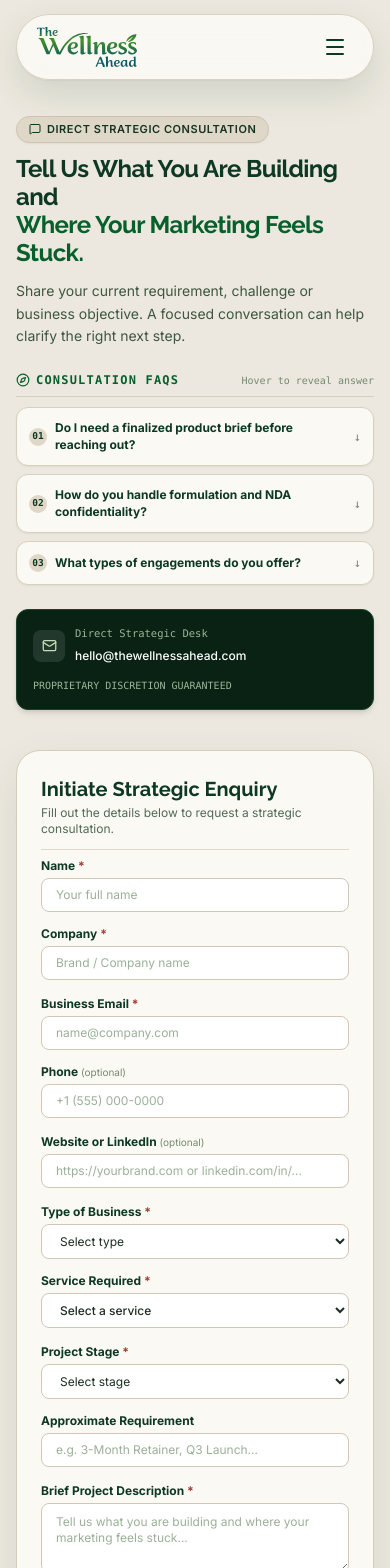
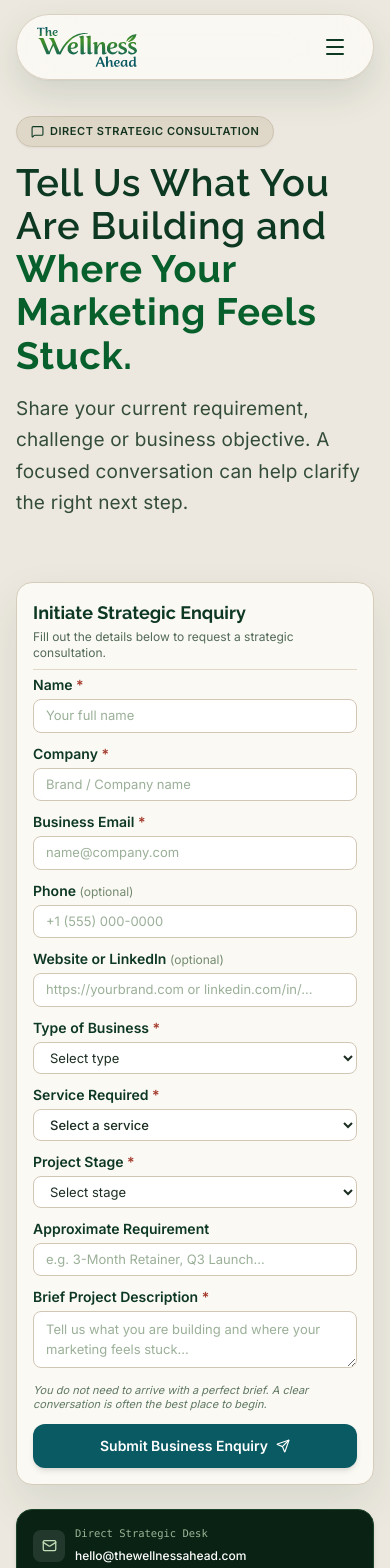
Before and after one commit to CybershieldGit/the-wellness-ahead, a Next.js app: page /contact in a window 390 px wide. Shown: the top 1568 px of the page. Built offline with nearby package versions, Linux system fonts and the light colour scheme; a web font is replaced by a local one.

Commit message:
made insights , sabout us, contat page responsive

```diff
--- a/app/contact/page.js
+++ b/app/contact/page.js
@@ -138,16 +138,16 @@ function LeadCaptureForm() {
   };
 
   return (
-    <div className="bg-[#fbf9f4] border border-[#d6ccba] rounded-3xl p-6 sm:p-7 xl:p-8 shadow-[0_18px_45px_rgba(13,56,34,0.09)]">
+    <div className="bg-[#fbf9f4] border border-[#d6ccba] rounded-2xl sm:rounded-3xl p-4 sm:p-6 xl:p-7 shadow-[0_18px_45px_rgba(13,56,34,0.09)]">
       {submitted ? (
-        <div className="py-12 text-center flex flex-col items-center justify-center animate-fade-in">
-          <div className="w-14 h-14 rounded-full bg-[#0d3822] text-[#c5deb9] flex items-center justify-center mb-5 shadow-md">
-            <CheckCircle2 size={32} />
+        <div className="py-10 text-center flex flex-col items-center justify-center animate-fade-in">
+          <div className="w-12 h-12 rounded-full bg-[#0d3822] text-[#c5deb9] flex items-center justify-center mb-4 shadow-md">
+            <CheckCircle2 size={28} />
           </div>
-          <h3 className="font-raleway text-2xl font-bold text-[#0d3822] mb-2">
+          <h3 className="font-raleway text-xl sm:text-2xl font-bold text-[#0d3822] mb-1.5">
             Enquiry Received.
           </h3>
-          <p className="text-sm text-[#3e5642] max-w-sm mx-auto leading-relaxed mb-6">
+          <p className="text-xs sm:text-sm text-[#3e5642] max-w-sm mx-auto leading-relaxed mb-5">
             Thank you for reaching out. A senior strategist will review your business context and connect with you within 24–48 hours.
           </p>
           <button
@@ -166,16 +166,16 @@ function LeadCaptureForm() {
                 description: ''
               });
             }}
-            className="px-6 py-2.5 rounded-xl bg-[#0A5A63] text-white text-xs font-semibold hover:bg-[#07454C] transition-colors"
+            className="px-5 py-2 rounded-xl bg-[#0A5A63] text-white text-xs font-semibold hover:bg-[#07454C] transition-colors"
           >
             Submit Another Requirement
           </button>
         </div>
       ) : (
-        <form onSubmit={handleSubmit} className="space-y-4">
+        <form onSubmit={handleSubmit} className="space-y-2.5 sm:space-y-3.5">
 
-          <div className="border-b border-[#e2d8c8] pb-3 mb-2">
-            <h3 className="font-raleway text-xl sm:text-2xl font-bold text-[#0d3822]">
+          <div className="border-b border-[#e2d8c8] pb-2 mb-1">
+            <h3 className="font-raleway text-lg sm:text-xl font-bold text-[#0d3822]">
               Initiate Strategic Enquiry
             </h3>
             <p className="text-xs text-[#526a57] mt-0.5">
@@ -184,9 +184,9 @@ function LeadCaptureForm() {
           </div>
 
           {/* Row 1: Name & Company */}
-          <div className="grid grid-cols-1 sm:grid-cols-2 gap-3.5">
+          <div className="grid grid-cols-1 sm:grid-cols-2 gap-2.5 sm:gap-3.5">
             <div>
-              <label className="block text-xs font-bold text-[#0d3822] mb-1">
+              <label className="block text-[14px] sm:text-[15px] font-semibold text-[#0d3822] mb-1">
                 Name <span className="text-[#a43b2d]">*</span>
               </label>
               <input
@@ -196,12 +196,12 @@ function LeadCaptureForm() {
                 value={formData.name}
                 onChange={handleChange}
                 placeholder="Your full name"
-                className="w-full px-3.5 py-2 rounded-lg bg-white border border-[#d2c7b5] text-[#1c2e22] placeholder-[#9bb098] text-xs focus:outline-none focus:ring-1.5 focus:ring-[#075f2c] focus:border-transparent transition-all"
+                className="w-full px-3 py-1.5 sm:py-2.5 rounded-lg sm:rounded-xl bg-white border border-[#d2c7b5] text-[#1c2e22] placeholder-[#9bb098] text-[13px] sm:text-sm focus:outline-none focus:ring-1.5 focus:ring-[#075f2c] focus:border-transparent transition-all"
               />
             </div>
 
             <div>
-              <label className="block text-xs font-bold text-[#0d3822] mb-1">
+              <label className="block text-[14px] sm:text-[15px] font-semibold text-[#0d3822] mb-1">
                 Company <span className="text-[#a43b2d]">*</span>
               </label>
               <input
@@ -211,15 +211,15 @@ function LeadCaptureForm() {
                 value={formData.company}
                 onChange={handleChange}
                 placeholder="Brand / Company name"
-                className="w-full px-3.5 py-2 rounded-lg bg-white border border-[#d2c7b5] text-[#1c2e22] placeholder-[#9bb098] text-xs focus:outline-none focus:ring-1.5 focus:ring-[#075f2c] focus:border-transparent transition-all"
+                className="w-full px-3 py-1.5 sm:py-2.5 rounded-lg sm:rounded-xl bg-white border border-[#d2c7b5] text-[#1c2e22] placeholder-[#9bb098] text-[13px] sm:text-sm focus:outline-none focus:ring-1.5 focus:ring-[#075f2c] focus:border-transparent transition-all"
               />
             </div>
           </div>
 
           {/* Row 2: Business Email & Phone */}
-          <div className="grid grid-cols-1 sm:grid-cols-2 gap-3.5">
+          <div className="grid grid-cols-1 sm:grid-cols-2 gap-2.5 sm:gap-3.5">
             <div>
-              <label className="block text-xs font-bold text-[#0d3822] mb-1">
+              <label className="block text-[14px] sm:text-[15px] font-semibold text-[#0d3822] mb-1">
                 Business Email <span className="text-[#a43b2d]">*</span>
               </label>
               <input
@@ -229,13 +229,13 @@ function LeadCaptureForm() {
                 value={formData.email}
                 onChange={handleChange}
                 placeholder="name@company.com"
-                className="w-full px-3.5 py-2 rounded-lg bg-white border border-[#d2c7b5] text-[#1c2e22] placeholder-[#9bb098] text-xs focus:outline-none focus:ring-1.5 focus:ring-[#075f2c] focus:border-transparent transition-all"
+                className="w-full px-3 py-1.5 sm:py-2.5 rounded-lg sm:rounded-xl bg-white border border-[#d2c7b5] text-[#1c2e22] placeholder-[#9bb098] text-[13px] sm:text-sm focus:outline-none focus:ring-1.5 focus:ring-[#075f2c] focus:border-transparent transition-all"
               />
             </div>
 
             <div>
-              <label className="block text-xs font-bold text-[#0d3822] mb-1">
-                Phone <span className="text-[10px] text-[#738a6f] font-normal">(optional)</span>
+              <label className="block text-[14px] sm:text-[15px] font-semibold text-[#0d3822] mb-1">
+                Phone <span className="text-xs text-[#738a6f] font-normal">(optional)</span>
               </label>
               <input
                 type="tel"
@@ -243,15 +243,15 @@ function LeadCaptureForm() {
                 value={formData.phone}
                 onChange={handleChange}
                 placeholder="+1 (555) 000-0000"
-                className="w-full px-3.5 py-2 rounded-lg bg-white border border-[#d2c7b5] text-[#1c2e22] placeholder-[#9bb098] text-xs focus:outline-none focus:ring-1.5 focus:ring-[#075f2c] focus:border-transparent transition-all"
+                className="w-full px-3 py-1.5 sm:py-2.5 rounded-lg sm:rounded-xl bg-white border border-[#d2c7b5] text-[#1c2e22] placeholder-[#9bb098] text-[13px] sm:text-sm focus:outline-none focus:ring-1.5 focus:ring-[#075f2c] focus:border-transparent transition-all"
               />
             </div>
           </div>
 
           {/* Row 3: Website or LinkedIn */}
           <div>
-            <label className="block text-xs font-bold text-[#0d3822] mb-1">
-              Website or LinkedIn <span className="text-[10px] text-[#738a6f] font-normal">(optional)</span>
+            <label className="block text-[14px] sm:text-[15px] font-semibold text-[#0d3822] mb-1">
+              Website or LinkedIn <span className="text-xs text-[#738a6f] font-normal">(optional)</span>
             </label>
             <input
               type="text"
@@ -259,14 +259,14 @@ function LeadCaptureForm() {
               value={formData.website}
               onChange={handleChange}
               placeholder="https://yourbrand.com or linkedin.com/in/..."
-              className="w-full px-3.5 py-2 rounded-lg bg-white border border-[#d2c7b5] text-[#1c2e22] placeholder-[#9bb098] text-xs focus:outline-none focus:ring-1.5 focus:ring-[#075f2c] focus:border-transparent transition-all"
+              className="w-full px-3 py-1.5 sm:py-2.5 rounded-lg sm:rounded-xl bg-white border border-[#d2c7b5] text-[#1c2e22] placeholder-[#9bb098] text-[13px] sm:text-sm focus:outline-none focus:ring-1.5 focus:ring-[#075f2c] focus:border-transparent transition-all"
             />
           </div>
 
           {/* Row 4: Type of Business & Service Required */}
-          <div className="grid grid-cols-1 sm:grid-cols-2 gap-3.5">
+          <div className="grid grid-cols-1 sm:grid-cols-2 gap-2.5 sm:gap-3.5">
             <div>
-              <label className="block text-xs font-bold text-[#0d3822] mb-1">
+              <label className="block text-[14px] sm:text-[15px] font-semibold text-[#0d3822] mb-1">
                 Type of Business <span className="text-[#a43b2d]">*</span>
               </label>
               <select
@@ -274,7 +274,7 @@ function LeadCaptureForm() {
                 required
                 value={formData.businessType}
                 onChange={handleChange}
-                className="w-full px-3.5 py-2 rounded-lg bg-white border border-[#d2c7b5] text-[#1c2e22] text-xs focus:outline-none focus:ring-1.5 focus:ring-[#075f2c] focus:border-transparent transition-all cursor-pointer"
+                className="w-full px-3 py-1.5 sm:py-2.5 rounded-lg sm:rounded-xl bg-white border border-[#d2c7b5] text-[#1c2e22] text-[13px] sm:text-sm focus:outline-none focus:ring-1.5 focus:ring-[#075f2c] focus:border-transparent transition-all cursor-pointer"
               >
                 <option value="">Select type</option>
                 {businessTypes.map((type, idx) => (
@@ -286,7 +286,7 @@ function LeadCaptureForm() {
             </div>
 
             <div>
-              <label className="block text-xs font-bold text-[#0d3822] mb-1">
+              <label className="block text-[14px] sm:text-[15px] font-semibold text-[#0d3822] mb-1">
                 Service Required <span className="text-[#a43b2d]">*</span>
               </label>
               <select
@@ -294,7 +294,7 @@ function LeadCaptureForm() {
                 required
                 value={formData.serviceRequired}
                 onChange={handleChange}
-                className="w-full px-3.5 py-2 rounded-lg bg-white border border-[#d2c7b5] text-[#1c2e22] text-xs focus:outline-none focus:ring-1.5 focus:ring-[#075f2c] focus:border-transparent transition-all cursor-pointer font-medium"
+                className="w-full px-3 py-1.5 sm:py-2.5 rounded-lg sm:rounded-xl bg-white border border-[#d2c7b5] text-[#1c2e22] text-[13px] sm:text-sm focus:outline-none focus:ring-1.5 focus:ring-[#075f2c] focus:border-transparent transition-all cursor-pointer font-medium"
               >
                 <option value="">Select a service</option>
                 {serviceOptions.map((service, idx) => (
@@ -307,9 +307,9 @@ function LeadCaptureForm() {
           </div>
 
           {/* Row 5: Project Stage & Approximate Requirement */}
-          <div className="grid grid-cols-1 sm:grid-cols-2 gap-3.5">
+          <div className="grid grid-cols-1 sm:grid-cols-2 gap-2.5 sm:gap-3.5">
             <div>
-              <label className="block text-xs font-bold text-[#0d3822] mb-1">
+              <label className="block text-[14px] sm:text-[15px] font-semibold text-[#0d3822] mb-1">
                 Project Stage <span className="text-[#a43b2d]">*</span>
               </label>
               <select
@@ -317,7 +317,7 @@ function LeadCaptureForm() {
                 required
                 value={formData.projectStage}
                 onChange={handleChange}
-                className="w-full px-3.5 py-2 rounded-lg bg-white border border-[#d2c7b5] text-[#1c2e22] text-xs focus:outline-none focus:ring-1.5 focus:ring-[#075f2c] focus:border-transparent transition-all cursor-pointer"
+                className="w-full px-3 py-1.5 sm:py-2.5 rounded-lg sm:rounded-xl bg-white border border-[#d2c7b5] text-[#1c2e22] text-[13px] sm:text-sm focus:outline-none focus:ring-1.5 focus:ring-[#075f2c] focus:border-transparent transition-all cursor-pointer"
               >
                 <option value="">Select stage</option>
                 {projectStages.map((stage, idx) => (
@@ -329,7 +329,7 @@ function LeadCaptureForm() {
             </div>
 
             <div>
-              <label className="block text-xs font-bold text-[#0d3822] mb-1">
+              <label className="block text-[14px] sm:text-[15px] font-semibold text-[#0d3822] mb-1">
                 Approximate Requirement
               </label>
               <input
@@ -338,45 +338,45 @@ function LeadCaptureForm() {
                 value={formData.approximateRequirement}
                 onChange={handleChange}
                 placeholder="e.g. 3-Month Retainer, Q3 Launch..."
-                className="w-full px-3.5 py-2 rounded-lg bg-white border border-[#d2c7b5] text-[#1c2e22] placeholder-[#9bb098] text-xs focus:outline-none focus:ring-1.5 focus:ring-[#075f2c] focus:border-transparent transition-all"
+                className="w-full px-3 py-1.5 sm:py-2.5 rounded-lg sm:rounded-xl bg-white border border-[#d2c7b5] text-[#1c2e22] placeholder-[#9bb098] text-[13px] sm:text-sm focus:outline-none focus:ring-1.5 focus:ring-[#075f2c] focus:border-transparent transition-all"
               />
             </div>
           </div>
 
           {/* Row 6: Brief Project Description */}
           <div>
-            <label className="block text-xs font-bold text-[#0d3822] mb-1">
+            <label className="block text-[14px] sm:text-[15px] font-semibold text-[#0d3822] mb-1">
               Brief Project Description <span className="text-[#a43b2d]">*</span>
             </label>
             <textarea
               name="description"
               required
-              rows={3}
+              rows={2}
               value={formData.description}
               onChange={handleChange}
               placeholder="Tell us what you are building and where your marketing feels stuck..."
-              className="w-full px-3.5 py-2.5 rounded-lg bg-white border border-[#d2c7b5] text-[#1c2e22] placeholder-[#9bb098] text-xs focus:outline-none focus:ring-1.5 focus:ring-[#075f2c] focus:border-transparent transition-all resize-y"
+              className="w-full px-3 py-2 sm:py-2.5 rounded-lg sm:rounded-xl bg-white border border-[#d2c7b5] text-[#1c2e22] placeholder-[#9bb098] text-[13px] sm:text-sm focus:outline-none focus:ring-1.5 focus:ring-[#075f2c] focus:border-transparent transition-all resize-y"
             ></textarea>
           </div>
 
           {/* Reassurance note */}
-          <p className="text-[11px] text-[#5f7862] leading-tight italic">
+          <p className="text-[11px] sm:text-xs text-[#5f7862] leading-tight italic">
             You do not need to arrive with a perfect brief. A clear conversation is often the best place to begin.
           </p>
 
           {/* Error Feedback Message */}
           {errorMessage && (
-            <div className="p-3 rounded-xl bg-[#fdf2f2] border border-[#f5c2c2] text-[#a43b2d] text-xs font-medium animate-fade-in">
+            <div className="p-2.5 rounded-xl bg-[#fdf2f2] border border-[#f5c2c2] text-[#a43b2d] text-xs font-medium animate-fade-in">
               {errorMessage}
             </div>
           )}
 
           {/* Submit Button */}
-          <div>
+          <div className="pt-0.5">
             <button
               type="submit"
               disabled={isSubmitting}
-              className="w-full inline-flex items-center justify-center gap-2 py-3.5 px-6 rounded-xl text-sm font-semibold text-white bg-[#0A5A63] hover:bg-[#07454C] transition-all duration-300 shadow-md hover:shadow-[0_10px_25px_rgba(10,90,99,0.38)] transform hover:-translate-y-0.5 group disabled:opacity-75 disabled:cursor-not-allowed"
+              className="w-full inline-flex items-center justify-center gap-2 py-3 sm:py-3.5 px-6 rounded-xl text-sm sm:text-base font-semibold text-white bg-[#0A5A63] hover:bg-[#07454C] transition-all duration-300 shadow-md hover:shadow-[0_10px_25px_rgba(10,90,99,0.38)] transform hover:-translate-y-0.5 group disabled:opacity-75 disabled:cursor-not-allowed"
             >
               {isSubmitting ? (
                 <span>Processing Enquiry...</span>
@@ -414,73 +414,27 @@ export default function ContactPage() {
 
                 {/* Hero Headline & Narrative */}
                 <div>
-                  <div className="inline-flex items-center gap-1.5 px-3 py-1 rounded-full bg-[#dfd7c8] border border-[#cfc4b2] text-[11px] font-semibold uppercase tracking-wider text-[#143420] mb-3 shadow-xs">
-                    <MessageSquare size={12} className="text-[#0d3822]" />
+                  <div className="inline-flex items-center gap-1.5 px-3.5 py-1.5 rounded-full bg-[#dfd7c8] border border-[#cfc4b2] text-[11px] sm:text-xs font-semibold uppercase tracking-wider text-[#143420] mb-3.5 shadow-xs">
+                    <MessageSquare size={13} className="text-[#0d3822]" />
                     <span>Direct Strategic Consultation</span>
                   </div>
 
-                  <h1 className="font-raleway text-2xl sm:text-3xl lg:text-[34px] xl:text-[38px] text-[#0d3822] tracking-tight font-bold leading-[1.18] mb-3">
+                  <h1 className="font-raleway text-[38px] xs:text-[42px] sm:text-[46px] md:text-5xl lg:text-[40px] xl:text-[44px] text-[#0d3822] tracking-[0.02em] font-semibold leading-[1.14] mb-4">
                     Tell Us What You Are Building and <br />
-                    <span className="text-[#075f2c]">
+                    <span className="text-[#075f2c] font-bold">
                       Where Your Marketing Feels Stuck.
                     </span>
                   </h1>
 
-                  <p className="text-sm sm:text-[15px] text-[#3e5642] font-normal leading-relaxed">
+                  <p className="text-[19px] sm:text-xl md:text-xl text-[#344d39] font-normal leading-[1.65] tracking-[0.01em]">
                     Share your current requirement, challenge or business objective. A focused conversation can help clarify the right next step.
                   </p>
                 </div>
 
-                {/* Quick Consultation FAQ Accordion Cards with Smooth Hover Reveal */}
-                <div>
-                  <div className="flex items-center justify-between pb-2 mb-2.5 border-b border-[#d8cfbe]">
-                    <div className="flex items-center gap-1.5">
-                      <Compass size={14} className="text-[#075f2c]" />
-                      <span className="text-xs font-mono font-bold uppercase tracking-widest text-[#075f2c]">
-                        Consultation FAQs
-                      </span>
-                    </div>
-                    <span className="text-[10px] font-mono text-[#738a6f]">
-                      Hover to reveal answer
-                    </span>
-                  </div>
 
-                  <div className="space-y-2">
-                    {commonQuestions.map((item, idx) => (
-                      <div
-                        key={idx}
-                        className="group bg-[#fbf9f4] hover:bg-[#f6f1e6] border border-[#d8cfbe] hover:border-[#8fa687] rounded-xl p-3 sm:p-3.5 transition-all duration-300 shadow-xs cursor-pointer"
-                      >
-                        {/* Question Title Bar */}
-                        <div className="flex items-center justify-between gap-2.5">
-                          <div className="flex items-center gap-2">
-                            <span className="w-4.5 h-4.5 rounded-full bg-[#dfd7c8] text-[#0d3822] group-hover:bg-[#0d3822] group-hover:text-[#c5deb9] flex items-center justify-center text-[9.5px] font-mono font-bold transition-colors duration-300 flex-shrink-0">
-                              0{idx + 1}
-                            </span>
-                            <h4 className="text-xs sm:text-[13px] font-bold text-[#0d3822] group-hover:text-[#075f2c] transition-colors leading-snug">
-                              {item.q}
-                            </h4>
-                          </div>
-                          <span className="text-xs font-mono text-[#738a6f] group-hover:text-[#075f2c] group-hover:translate-x-0.5 transition-all duration-300 flex-shrink-0">
-                            ↓
-                          </span>
-                        </div>
 
-                        {/* Hover Reveal Answer Container */}
-                        <div className="grid grid-rows-[0fr] group-hover:grid-rows-[1fr] transition-all duration-300 ease-out">
-                          <div className="overflow-hidden">
-                            <p className="text-[11.5px] sm:text-xs text-[#3e5642] leading-relaxed pt-2 mt-1.5 border-t border-[#dfd6c6]">
-                              {item.a}
-                            </p>
-                          </div>
-                        </div>
-                      </div>
-                    ))}
-                  </div>
-                </div>
-
-                {/* Confidentiality Guaranteed Direct Contact Strip */}
-                <div className="p-4 sm:p-4.5 rounded-xl bg-[#092214] text-white flex flex-col sm:flex-row items-start sm:items-center justify-between gap-3 shadow-md border border-[#1b4329]">
+                {/* Confidentiality Guaranteed Direct Contact Strip (Desktop Position) */}
+                <div className="hidden lg:flex p-4 sm:p-4.5 rounded-xl bg-[#092214] text-white flex-col sm:flex-row items-start sm:items-center justify-between gap-3 shadow-md border border-[#1b4329]">
                   <div className="flex items-center gap-2.5">
                     <div className="w-8 h-8 rounded-lg bg-white/10 flex items-center justify-center text-[#c5deb9]">
                       <Mail size={15} />
@@ -511,6 +465,27 @@ export default function ContactPage() {
                 }>
                   <LeadCaptureForm />
                 </Suspense>
+
+                {/* Confidentiality Guaranteed Direct Contact Strip (Mobile Position: After the Form) */}
+                <div className="lg:hidden mt-6 p-4 rounded-2xl bg-[#092214] text-white flex flex-col sm:flex-row items-start sm:items-center justify-between gap-3 shadow-md border border-[#1b4329]">
+                  <div className="flex items-center gap-2.5">
+                    <div className="w-8 h-8 rounded-lg bg-white/10 flex items-center justify-center text-[#c5deb9]">
+                      <Mail size={15} />
+                    </div>
+                    <div>
+                      <span className="text-[10.5px] text-[#9bb597] block font-mono">
+                        Direct Strategic Desk
+                      </span>
+                      <a href="mailto:hello@thewellnessahead.com" className="text-xs font-medium text-white hover:text-[#c5deb9] transition-colors">
+                        hello@thewellnessahead.com
+                      </a>
+                    </div>
+                  </div>
+
+                  <span className="text-[10px] font-mono text-[#9bb597] uppercase">
+                    Proprietary Discretion Guaranteed
+                  </span>
+                </div>
               </div>
 
             </div>
--- a/app/services/page.js
+++ b/app/services/page.js
@@ -400,7 +400,7 @@ export default function ServicesPage() {
           <div className="relative z-20 max-w-[1440px] w-full mx-auto px-4 sm:px-8 lg:px-12 flex flex-col items-center justify-center">
             <div className="max-w-3xl sm:max-w-4xl mx-auto flex flex-col items-center mt-4 sm:mt-6 md:mt-8">
               {/* Main Headline (Clean 3-Line Structured Layout) */}
-              <h1 className="font-raleway text-3xl sm:text-4xl md:text-5xl lg:text-[54px] xl:text-[58px] text-[#0d3822] tracking-[0.02em] font-semibold leading-[1.18] text-center transition-transform duration-700 ease-out group-hover:scale-[1.01] flex flex-col items-center gap-1 sm:gap-1.5">
+              <h1 className="font-raleway text-[38px] xs:text-[42px] sm:text-[46px] md:text-5xl lg:text-[54px] xl:text-[58px] text-[#0d3822] tracking-[0.02em] font-semibold leading-[1.14] text-center transition-transform duration-700 ease-out group-hover:scale-[1.01] flex flex-col items-center gap-1 sm:gap-1.5">
                 <span>Strategic Marketing Services</span>
                 <span>for Wellness &amp;</span>
                 <span className="text-[#075f2c] font-bold transition-all duration-500 group-hover:text-[#0b6c34] group-hover:drop-shadow-[0_2px_20px_rgba(7,95,44,0.18)]">
@@ -409,7 +409,7 @@ export default function ServicesPage() {
               </h1>
 
               {/* Subtitle */}
-              <p className="mt-6 sm:mt-7 text-base sm:text-lg md:text-xl text-[#344d39] font-normal leading-[1.75] tracking-[0.02em] max-w-3xl mx-auto text-center transition-colors duration-500 group-hover:text-[#1e3b26]">
+              <p className="mt-6 sm:mt-7 text-[19px] sm:text-xl md:text-xl text-[#344d39] font-normal leading-[1.65] tracking-[0.01em] max-w-3xl mx-auto text-center transition-colors duration-500 group-hover:text-[#1e3b26]">
                 From brand clarity and product communication to digital presence
                 and ongoing consulting, our services help wellness businesses
                 strengthen how they are understood, trusted and positioned in
```
Also changed, not shown: app/about/page.js (+75 -63 lines), app/insights/page.js (+40 -40 lines), components/SmoothScroll.jsx (+8 -1 lines).
